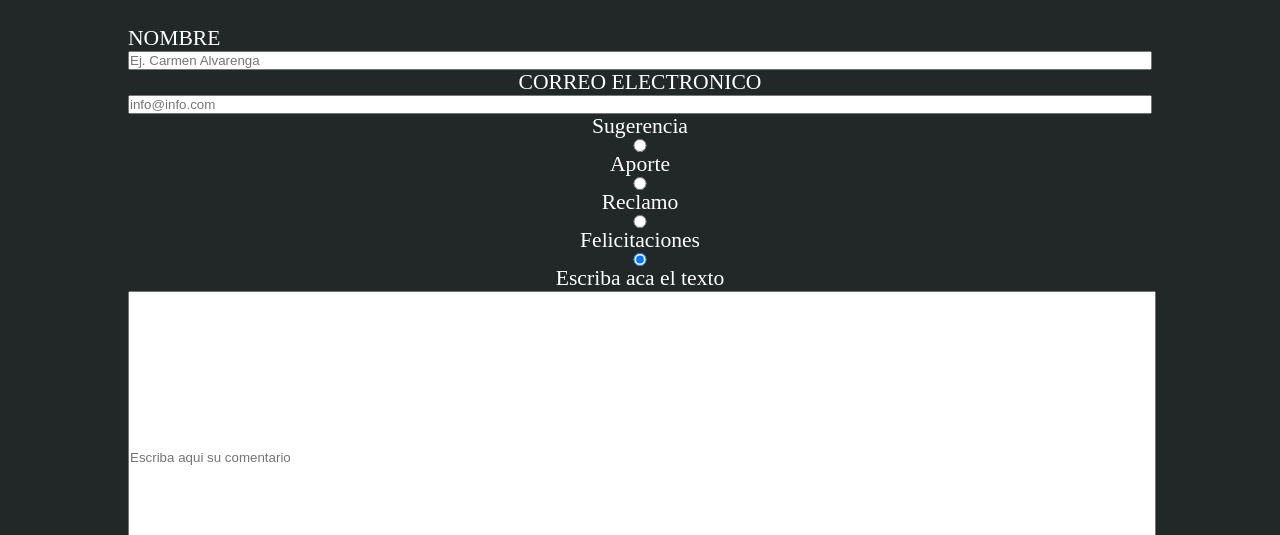
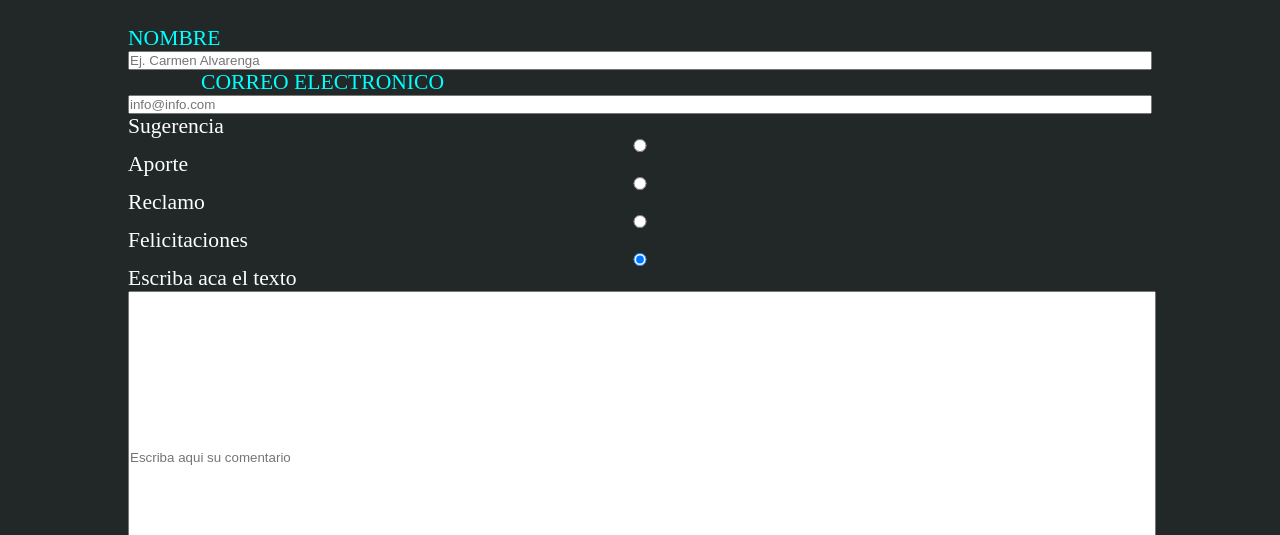
Before and after one commit to carmenalvarenga14/Personajes-Historicos-, a plain HTML site: page pagina2.html in a window 1280 px wide. Shown: the part 265-800 px from the top of the page. Drawn offline with Linux system fonts and the light colour scheme.

Commit message:
avance nuevo

```diff
--- a/assets/estilo.css
+++ b/assets/estilo.css
@@ -221,7 +221,7 @@ footer p{
         margin-left: 0%;
         margin-top: 35px;
     }
-}
+
 .encabezado{
     background-color: rgb(34, 109, 158);
 }
@@ -229,11 +229,17 @@ footer p{
     display: flex;
     flex-direction: column;
     width: 100%;
+    color: aqua;
 }
 .tamaño{
     width: 2%;
 }
 .columna{
-    display: flex;
-    flex-direction: column;
+  text-align: left;
 }
+.correo{
+    text-align: center;
+    width: 38%;
+    color: aqua;
+}
+}
--- a/pagina2.html
+++ b/pagina2.html
@@ -20,7 +20,10 @@
         <label for="NOMBRE">NOMBRE</label>
         </div>
             <input type="text" name="nombre" placeholder="Ej. Carmen Alvarenga" required;>
-        <label for="CORREO ELECTRONICO">CORREO ELECTRONICO</label>
+        <div class="correo">
+           <label for="CORREO ELECTRONICO">CORREO ELECTRONICO</label>
+        </div>
+
             <input type="email" name="info@info.com" placeholder="info@info.com" required>
     </div>
     <div class="columna">
@@ -29,7 +32,7 @@
             Reclamo <input type="radio" name="Aporte" value="3" checked>
             Felicitaciones <input type="radio" name="Aporte" value="4" checked>
             Escriba aca el texto <input type="text" name="texto" placeholder="Escriba aqui su comentario" id="textoo">
-                <button id="botoncito">Enviar</button>
+                <button id="boton">Enviar</button>
                 <img src="./Assets/img/x.png" id="equis2">
     </div>
 </body>
```
